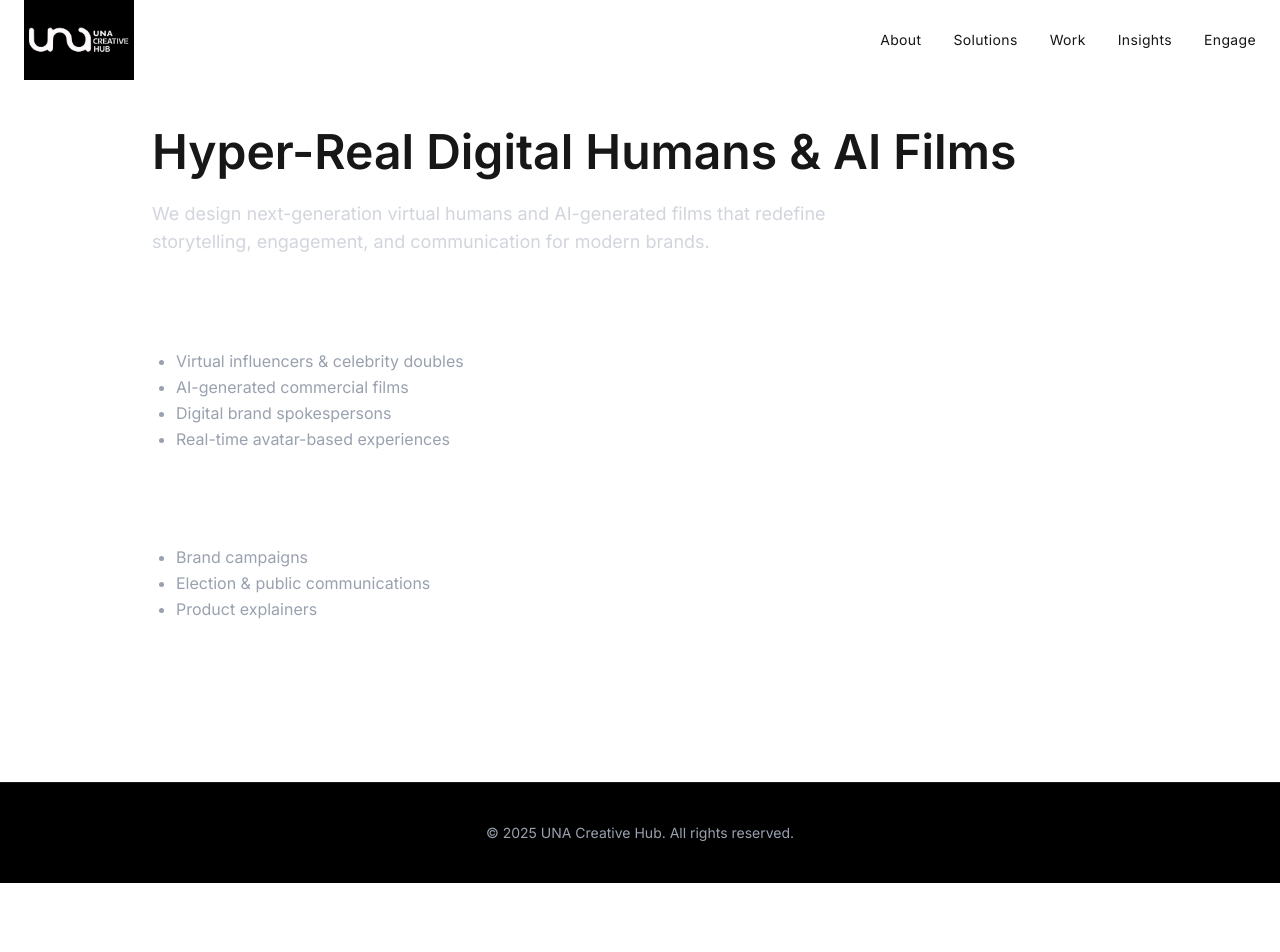
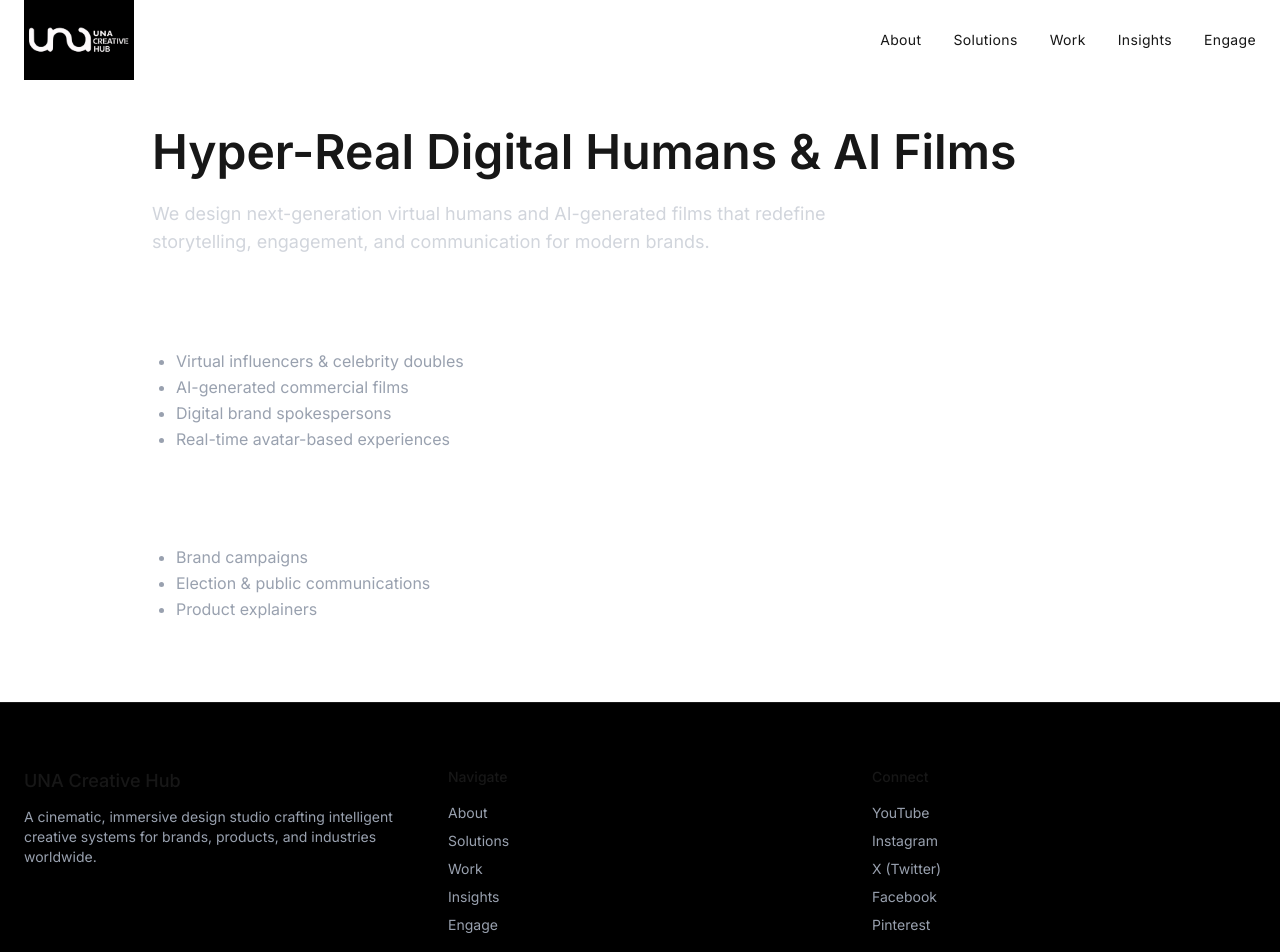
Before and after one commit to raghutujanakiram-jpg/una-creative-hub, a Next.js app: page /solutions/digital-humans in a window 1280 px wide. Shown: the top 952 px of the page. Before the commit the page ends 883 px from the top, so only its background shows below. Built offline with nearby package versions, Linux system fonts and the light colour scheme.

Commit message:
Integrate official social media links across footer, SEO, and engage page

```diff
--- a/app/components/Footer.tsx
+++ b/app/components/Footer.tsx
@@ -1,8 +1,77 @@
+import Link from "next/link";
+
+const socials = [
+  {
+    name: "YouTube",
+    href: "https://www.youtube.com/@una_creativehub",
+  },
+  {
+    name: "Instagram",
+    href: "https://instagram.com/una_creativehub/",
+  },
+  {
+    name: "X (Twitter)",
+    href: "https://x.com/una_creativehub",
+  },
+  {
+    name: "Facebook",
+    href: "https://facebook.com/profile.php?id=61567309206086",
+  },
+  {
+    name: "Pinterest",
+    href: "https://pinterest.com/una_creativehub",
+  },
+];
+
 export default function Footer() {
   return (
-    <footer className="border-t border-white/10 py-10 mt-20 bg-black">
-      <div className="max-w-7xl mx-auto text-center text-gray-400 text-sm">
-        <p>© {new Date().getFullYear()} UNA Creative Hub. All rights reserved.</p>
+    <footer className="border-t border-white/10 bg-black">
+      <div className="max-w-7xl mx-auto px-6 py-16 grid gap-10 md:grid-cols-3">
+
+        {/* Brand */}
+        <div>
+          <h3 className="text-lg font-medium mb-3">UNA Creative Hub</h3>
+          <p className="text-gray-400 text-sm max-w-sm">
+            A cinematic, immersive design studio crafting intelligent creative
+            systems for brands, products, and industries worldwide.
+          </p>
+        </div>
+
+        {/* Navigation */}
+        <div>
+          <h4 className="text-sm font-medium mb-4">Navigate</h4>
+          <ul className="space-y-2 text-sm text-gray-400">
+            <li><Link href="/about">About</Link></li>
+            <li><Link href="/solutions">Solutions</Link></li>
+            <li><Link href="/work">Work</Link></li>
+            <li><Link href="/insights">Insights</Link></li>
+            <li><Link href="/engage">Engage</Link></li>
+          </ul>
+        </div>
+
+        {/* Social */}
+        <div>
+          <h4 className="text-sm font-medium mb-4">Connect</h4>
+          <ul className="space-y-2 text-sm text-gray-400">
+            {socials.map((social) => (
+              <li key={social.name}>
+                <a
+                  href={social.href}
+                  target="_blank"
+                  rel="noopener noreferrer"
+                  className="hover:text-white transition"
+                >
+                  {social.name}
+                </a>
+              </li>
+            ))}
+          </ul>
+        </div>
+
+      </div>
+
+      <div className="text-center text-xs text-gray-500 pb-6">
+        © {new Date().getFullYear()} UNA Creative Hub. All rights reserved.
       </div>
     </footer>
   );
--- a/app/engage/page.tsx
+++ b/app/engage/page.tsx
@@ -15,3 +15,21 @@ export default function Engage() {
     </main>
   );
 }
+<section className="mt-24 border-t border-white/10 pt-16">
+  <h2 className="text-3xl font-semibold mb-6">
+    Follow Our Thinking
+  </h2>
+
+  <p className="text-gray-400 max-w-xl mb-10">
+    We share design intelligence, immersive storytelling, and behind-the-scenes
+    perspectives across our social channels.
+  </p>
+
+  <div className="flex flex-wrap gap-4">
+    <a href="https://www.youtube.com/@una_creativehub" target="_blank">YouTube</a>
+    <a href="https://instagram.com/una_creativehub/" target="_blank">Instagram</a>
+    <a href="https://x.com/una_creativehub" target="_blank">X</a>
+    <a href="https://facebook.com/profile.php?id=61567309206086" target="_blank">Facebook</a>
+    <a href="https://pinterest.com/una_creativehub" target="_blank">Pinterest</a>
+  </div>
+</section>
--- a/app/layout.tsx
+++ b/app/layout.tsx
@@ -18,20 +18,18 @@ export const metadata = {
   description: "Designing the Future of Human Experience",
   url: "https://unacreativehub.agency",
   siteName: "UNA Creative Hub",
-    images: [
-      {
-        url: "/og-image.png",
-        width: 1200,
-        height: 630,
-      },
-    ],
+  images: [{ url: "/og-image.png", width: 1200, height: 630 }],
   type: "website",
 },
-  twitter: {
-    card: "summary_large_image",
-    title: "UNA Creative Hub",
-    description: "Designing the Future of Human Experience",
-    images: ["/og-image.png"],
+
+other: {
+  "sameAs": [
+    "https://www.youtube.com/@una_creativehub",
+    "https://instagram.com/una_creativehub/",
+    "https://x.com/una_creativehub",
+    "https://facebook.com/profile.php?id=61567309206086",
+    "https://pinterest.com/una_creativehub",
+  ],
 },
 };
 
```
Lines whose indentation alone changed are shown as unchanged.
